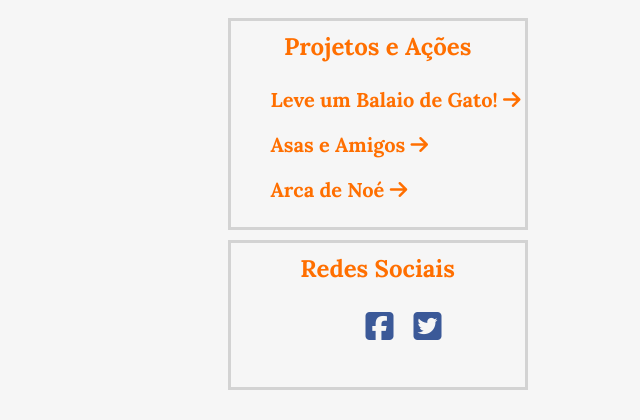
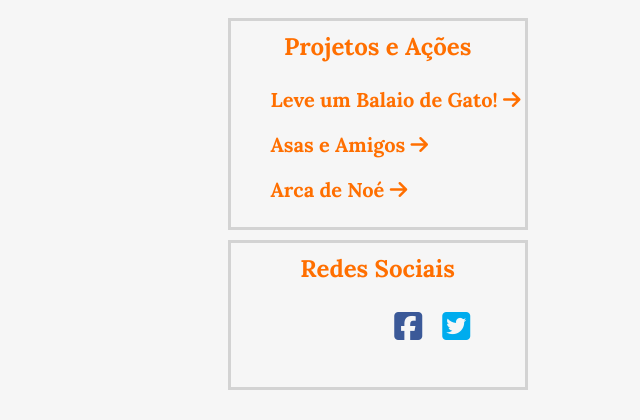
Before and after one commit to ICEI-PUC-Minas-PMV-ADS/pmv-ads-2022-2-e1-proj-web-t8-portal-pets, a PHP site: page / in a window 1280 px wide. Shown: the part 529-949 px from the top of the page, without its empty margins (640-1280 px from the left). Run offline with PHP 8.4, Linux system fonts and the light colour scheme; some libraries are stand-ins or nearby versions; some web fonts are replaced.

Commit message:
novaspaginas

```diff
--- a/src/css/style.css
+++ b/src/css/style.css
@@ -206,6 +206,7 @@ header .menu-toggle {
 .page-wrapper .sibebar .container-brands ul a{
     color: #3b5998;
     padding: 10px;
+
 }
 
 /* MEDIA QUERIES */
--- a/src/home.html
+++ b/src/home.html
@@ -127,8 +127,8 @@
                 <h2>Redes Sociais</h2>
                 <!--// Icones -->
                 <ul>
-                    <a href="#" target="_blank" class="fa-brands fa-square-facebook fa-2x"></a>
-                    <a href="#" target="_blank" class="fa-brands fa-square-twitter fa-2x"></a>
+                    <a href="#" target="_blank" style="margin-left: 17%;" class="fa-brands fa-square-facebook fa-2x"></a>
+                    <a href="#" target="_blank" style="color:#00acee;" class="fa-brands fa-square-twitter fa-2x"></a>
                 </ul>
             </div>
         </div>
```
